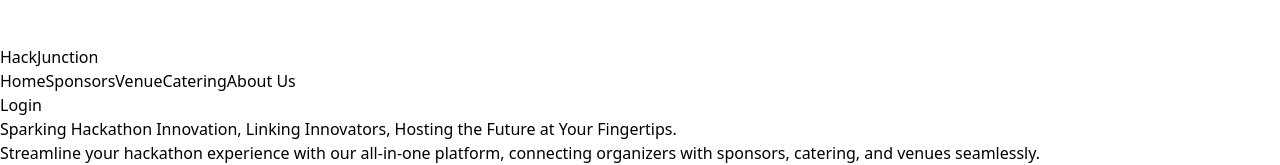
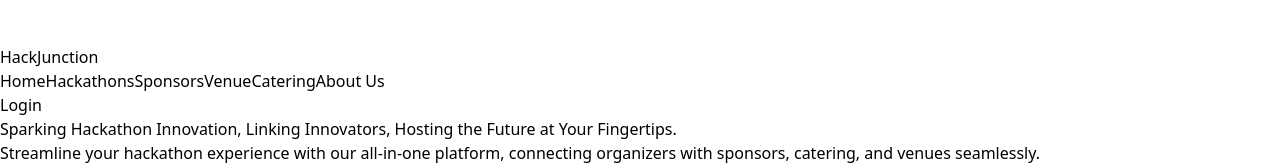
Before and after one commit to Rohitk131/HackJunction, a React (Vite) app: page / in a window 1280 px wide. Shown: the part 555-720 px from the top of the page. Built offline with nearby package versions, Linux system fonts and the light colour scheme.

Commit message:
navlist updated and routed

```diff
--- a/src/App.jsx
+++ b/src/App.jsx
@@ -11,7 +11,7 @@ function App() {
         <Route path='/' element={<HeroSection />}></Route>
         <Route path='/venue' element={<Venue />}></Route>
         <Route path='/sponsors' element={<Sponsors />}></Route>
-        <Route path='/HackathonHostingPage' element={<HackathonHostingPage />}></Route>
+        <Route path='/hackathons' element={<HackathonHostingPage />}></Route>
       </Routes>
     </Router>
     </>
--- a/src/Components/HeroSection.jsx
+++ b/src/Components/HeroSection.jsx
@@ -42,6 +42,12 @@ export default function LandingPageWithHero() {
             className="hidden md:block font-semibold text-gray-500 hover:text-green-500 transition duration-100 dark:text-gray-200"
           >
             Home
+          </Link>
+          <Link
+            to="/hackathons"
+            className="hidden md:block font-semibold text-gray-500 hover:text-green-500 transition duration-100 dark:text-gray-200"
+          >
+            Hackathons
           </Link>
           <Link
             to="/sponsors"
--- a/src/Components/Navbar.jsx
+++ b/src/Components/Navbar.jsx
@@ -16,6 +16,12 @@ const Navbar = () => {
             className="hidden md:block font-semibold text-gray-500 hover:text-green-500 transition duration-100 dark:text-gray-200"
           >
             Home
+          </Link>
+          <Link
+            to="/hackathons"
+            className="hidden md:block font-semibold text-gray-500 hover:text-green-500 transition duration-100 dark:text-gray-200"
+          >
+            Hackathons
           </Link>
           <Link
             to="/sponsors"
```
